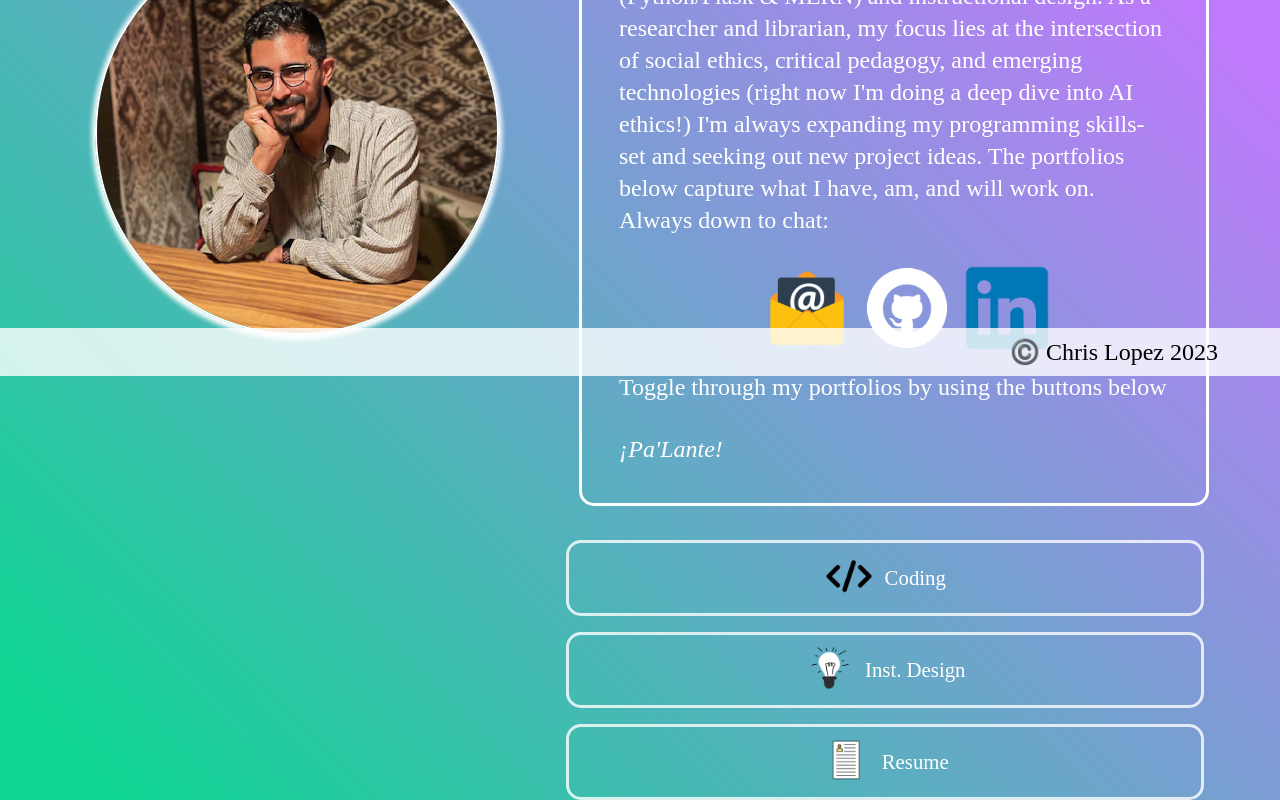
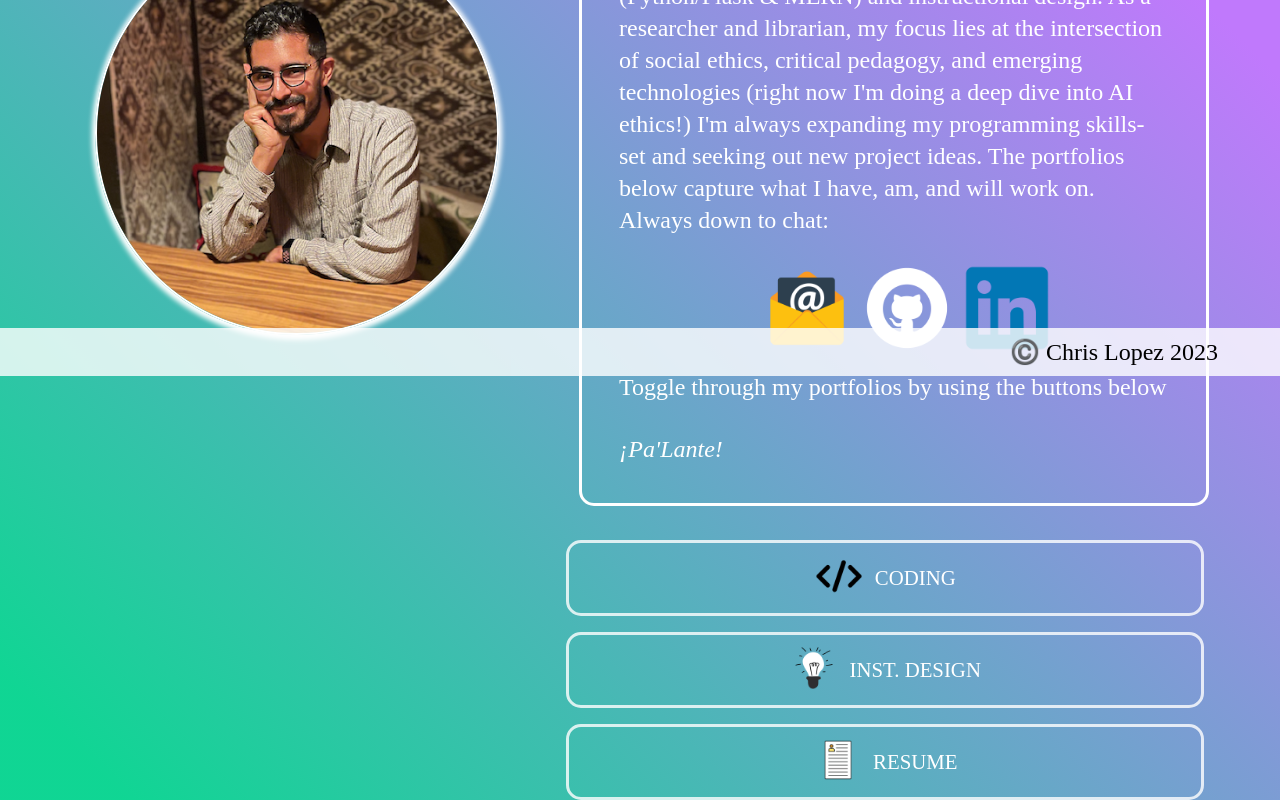
Before and after one commit to Lopez-CL/react-portfolio, a React (Create React App) app: page / in a window 1280 px wide. Shown: the part 424-1224 px from the top of the page. Built offline with nearby package versions, Linux system fonts and the light colour scheme; a web font is replaced by a local one.

Commit message:
resolving some dependency issues

```diff
--- a/package.json
+++ b/package.json
@@ -10,7 +10,7 @@
     "react": "^18.2.0",
     "react-dom": "^18.2.0",
     "react-router-dom": "^6.11.1",
-    "react-scripts": "5.0.1",
+    "react-scripts": "^4.0.3",
     "web-vitals": "^2.1.4"
   },
   "scripts": {
--- a/src/components/Home.jsx
+++ b/src/components/Home.jsx
@@ -59,7 +59,7 @@ const Home = (props) =>{
                             <div>
                             <img to={`/${category.path}`} className={`cat-pic ${idx === indexHovered? "shake":''}`}   src={category.src} alt={category.alt} />
                             </div>
-                            <Link to={`/${category.path}`} className={`${idx === indexHovered? "active-heading link":'link'}`} onClick={ e => checkFooter(footer)}>{category.heading}</Link>
+                            <Link to={`/${category.path}`} className={`${idx === indexHovered? "active-heading link":'link'}`} onClick={ e => checkFooter(footer)}>{ category.heading.toUpperCase()}</Link>
                         </div>
                     </div>
                 ))}
```
Also changed, not shown: 1 other file (tests, documents, lock files or other folders).
